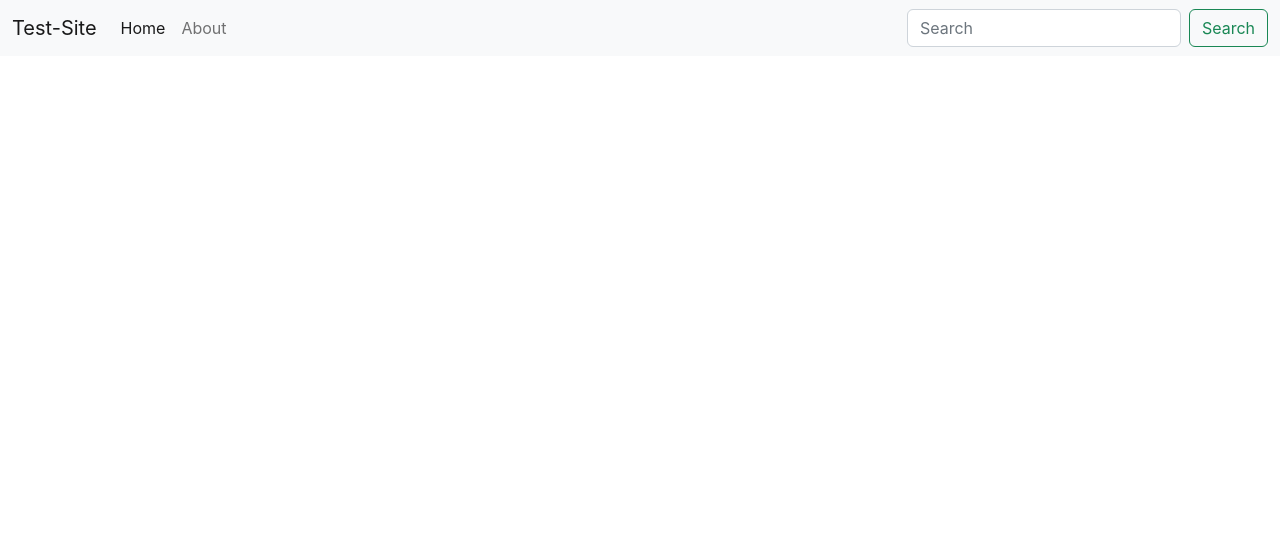
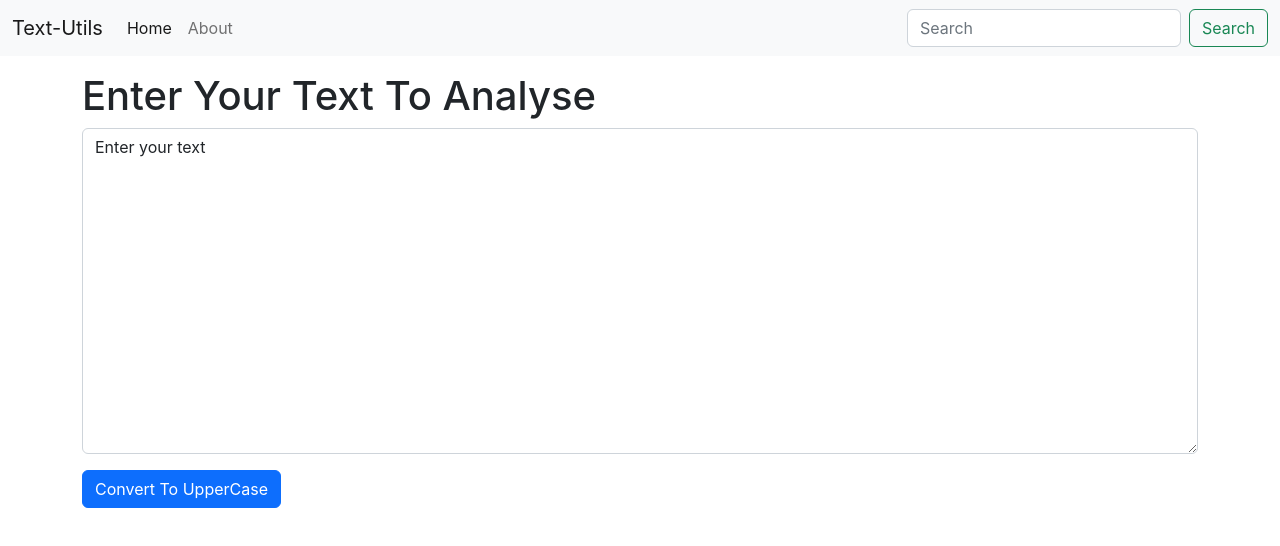
Before and after one commit to anurag-b72/Text-Utils, a React (Create React App) app: page / in a window 1280 px wide. Shown: the top 546 px of the page. Built offline with nearby package versions, Linux system fonts and the light colour scheme.

Commit message:
convert to upperCase

```diff
--- a/src/App.js
+++ b/src/App.js
@@ -1,33 +1,18 @@
 // import logo from './logo.svg';
 //import './App.css';
+import Navbar from './Cmponents/Navbar';
+import TextForm from './Cmponents/TextForm';
 
 
 function App() {
   return (
     <>
-      <nav className="navbar navbar-expand-lg bg-light">
-  <div className="container-fluid">
-    <a className="navbar-brand" href="/">Test-Site</a>
-    <button className="navbar-toggler" type="button" data-bs-toggle="collapse" data-bs-target="#navbarSupportedContent" aria-controls="navbarSupportedContent" aria-expanded="false" aria-label="Toggle navigation">
-      <span className="navbar-toggler-icon"></span>
-    </button>
-    <div className="collapse navbar-collapse" id="navbarSupportedContent">
-      <ul className="navbar-nav me-auto mb-2 mb-lg-0">
-        <li className="nav-item">
-          <a className="nav-link active" aria-current="page" href="/">Home</a>
-        </li>
-        <li className="nav-item">
-          <a className="nav-link" href="/">About</a>
-        </li>
+     <Navbar title="Text-Utils" />
+     {/* <Navbar /> */}
+     <div className="container my-3">
+     <TextForm heading = "Enter Your Text To Analyse"/>
+     </div>
 
-      </ul>
-      <form className="d-flex" role="search">
-        <input className="form-control me-2" type="search" placeholder="Search" aria-label="Search"/>
-        <button className="btn btn-outline-success" type="submit">Search</button>
-      </form>
-    </div>
-  </div>
-</nav>
     </>
   );
 }
--- /dev/null
+++ b/src/Cmponents/Navbar.js
@@ -0,0 +1,33 @@
+import React from 'react'
+import PropTypes from 'prop-types'
+
+export default function Navbar(props)
+{
+    return(
+        <nav className="navbar navbar-expand-lg bg-light">
+  <div className="container-fluid">
+    <a className="navbar-brand" href="/">{props.title}</a>
+    <button className="navbar-toggler" type="button" data-bs-toggle="collapse" data-bs-target="#navbarSupportedContent" aria-controls="navbarSupportedContent" aria-expanded="false" aria-label="Toggle navigation">
+      <span className="navbar-toggler-icon"></span>
+    </button>
+    <div className="collapse navbar-collapse" id="navbarSupportedContent">
+      <ul className="navbar-nav me-auto mb-2 mb-lg-0">
+        <li className="nav-item">
+          <a className="nav-link active" aria-current="page" href="/">Home</a>
+        </li>
+        <li className="nav-item">
+          <a className="nav-link" href="/">About</a>
+        </li>
+
+      </ul>
+      <form className="d-flex" role="search">
+        <input className="form-control me-2" type="search" placeholder="Search" aria-label="Search"/>
+        <button className="btn btn-outline-success" type="submit">Search</button>
+      </form>
+    </div>
+  </div>
+</nav>
+    )
+}
+Navbar.propTypes = { title: PropTypes.string.isRequired}
+Navbar.defaultProps ={ title: 'TEST'}
--- /dev/null
+++ b/src/Cmponents/TextForm.js
@@ -0,0 +1,28 @@
+import React, { useState } from 'react'
+
+
+
+export default function TextForm(props)
+ {
+     const handleUpClick = ()=>{
+        //  console.log("UpperCase was clicked");
+        //  setText("You have clicked button");
+        let newText = text.toUpperCase();
+        setText(newText);
+     }
+     const handleOnChange = (event)=>{
+        console.log("On Change");
+        setText(event.target.value);
+    }
+    const [text, setText] = useState('Enter your text');
+  return (
+<div>
+<h1>{props.heading}</h1>
+<div className="mb-3">
+{/* <label for="myBox" className="form-label">Example textarea</label> */}
+  <textarea className="form-control" id="myBox" value={text} onChange={handleOnChange} rows="13"></textarea>
+</div>
+<button className="btn btn-primary" onClick={handleUpClick}>Convert To UpperCase</button>
+</div>
+  )
+}
```
